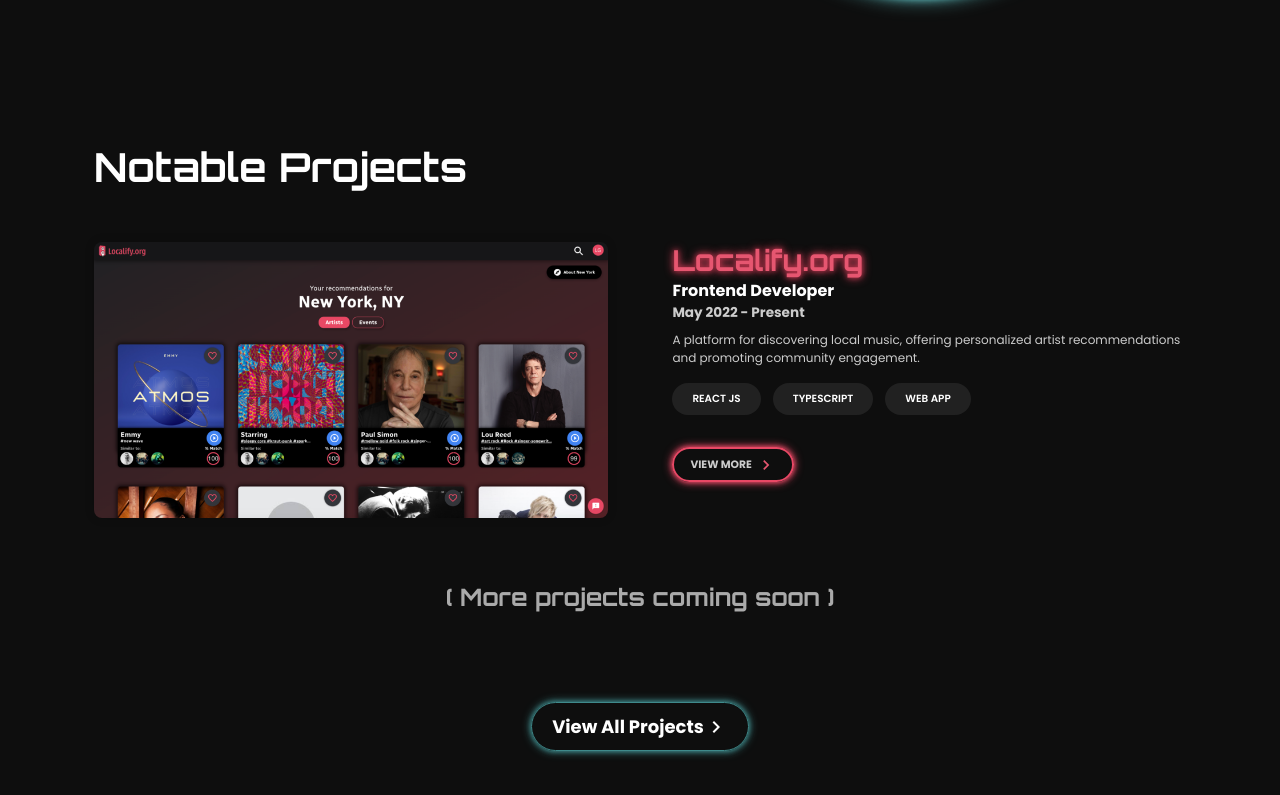
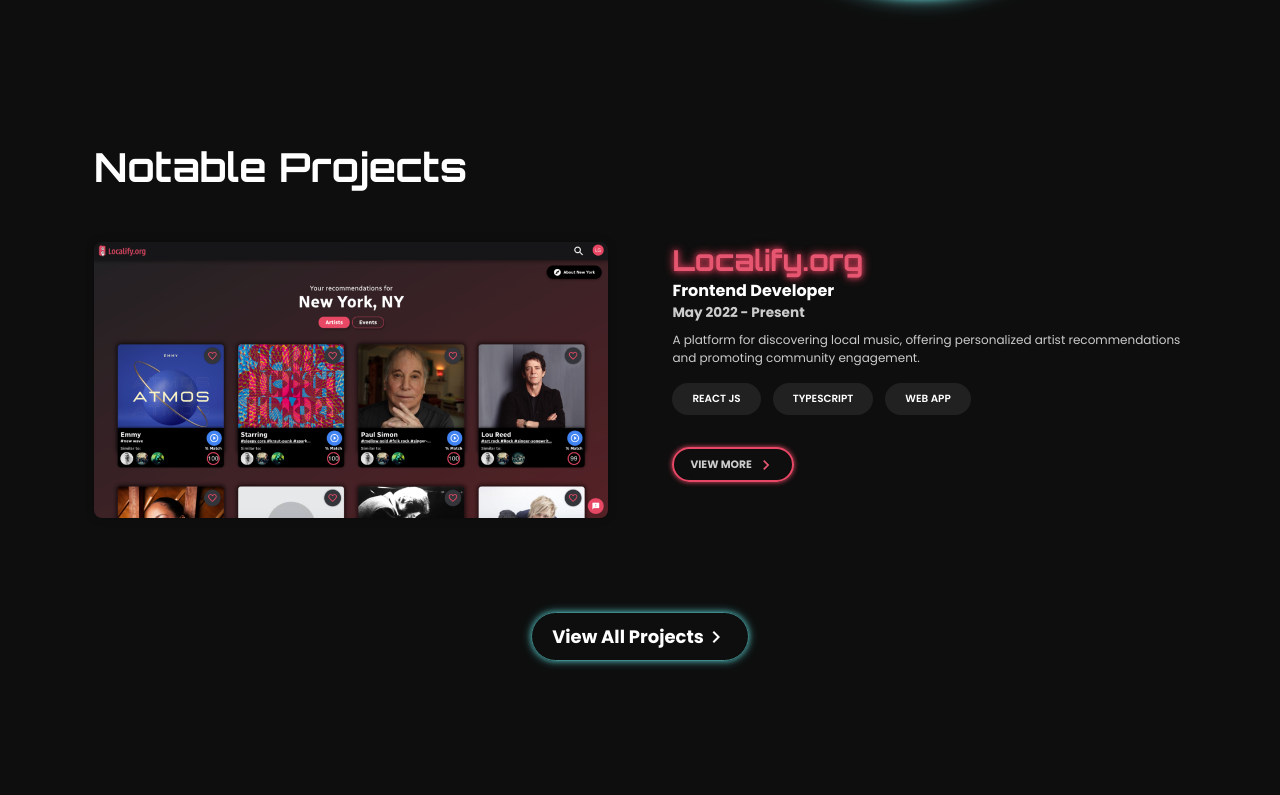
Before and after one commit to ghoman4/personal-portfolio, a React (Create React App) app: page / in a window 1280 px wide. Shown: the part 1286-2081 px from the top of the page. Built offline with nearby package versions, Linux system fonts and the light colour scheme.

Commit message:
Minor changes

```diff
--- a/src/components/Home/RecentProjects.tsx
+++ b/src/components/Home/RecentProjects.tsx
@@ -93,9 +93,6 @@
             </div>
             */}
 
-            <h2
-                className="coming-soon"
-            >( More projects coming soon )</h2>
             <button
                 className="view-all-button"
                 onClick={() => navigate("/projects")}
--- a/src/styles/pages/Home.scss
+++ b/src/styles/pages/Home.scss
@@ -484,7 +484,7 @@
   .localify-button {
     color: $localify-light;
     border: 2px solid $localify;
-    @include apply-glow("background-color", $localify, $localify);
+    @include apply-glow("background-color", $localify);
 
     &:hover {
       @include apply-glow("background-color", $localify, $localify, $localify);
@@ -532,7 +532,7 @@
   }
 
   .view-all-button {
-    margin-top: 20px;
+    margin-top: 60px;
     display: flex;
     justify-content: center;
     align-items: center;
@@ -543,6 +543,7 @@
     background: transparent;
     font-family: "Poppins", sans-serif;
     cursor: pointer;
+    transition: all 0.3s ease;
     @include apply-glow("border-color", $primary, $primary);
 
     h5 {
@@ -562,9 +563,4 @@
       }
     }
   }
-
-  .coming-soon {
-    color: $gray2;
-    margin: 30px 0 70px 0;
-  }
 }
```
